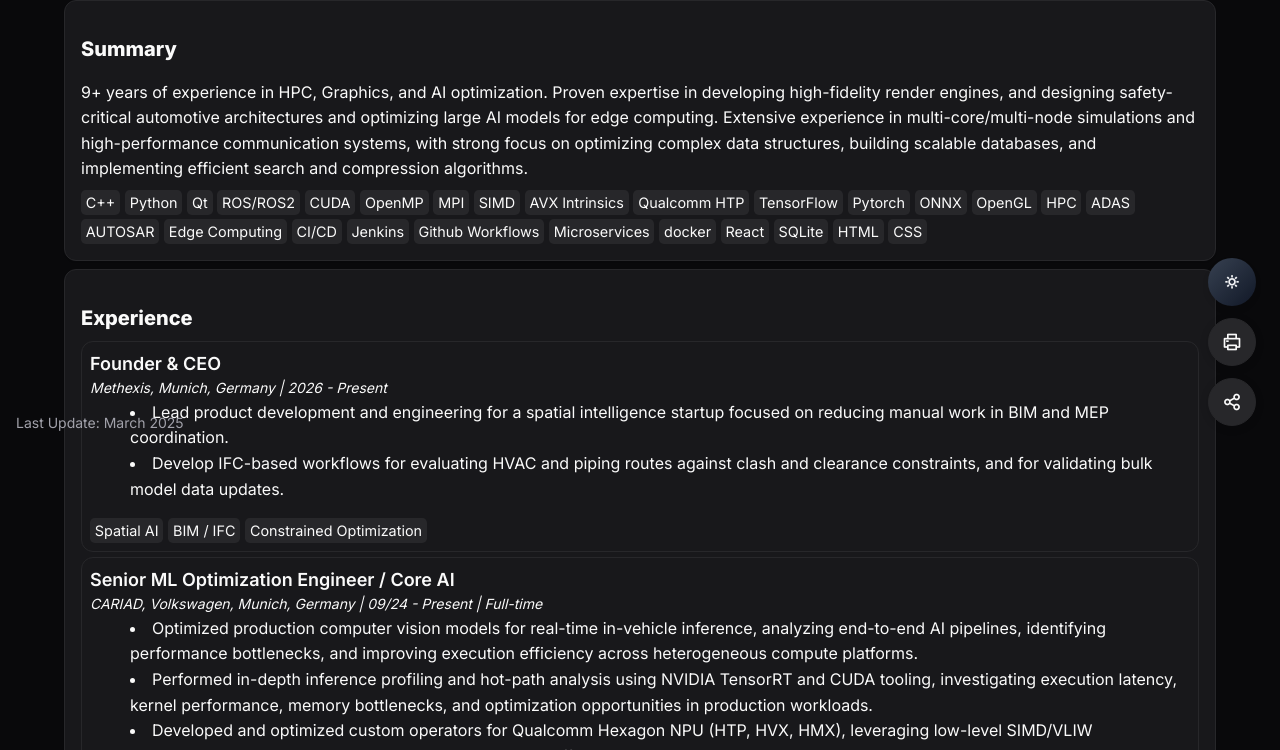
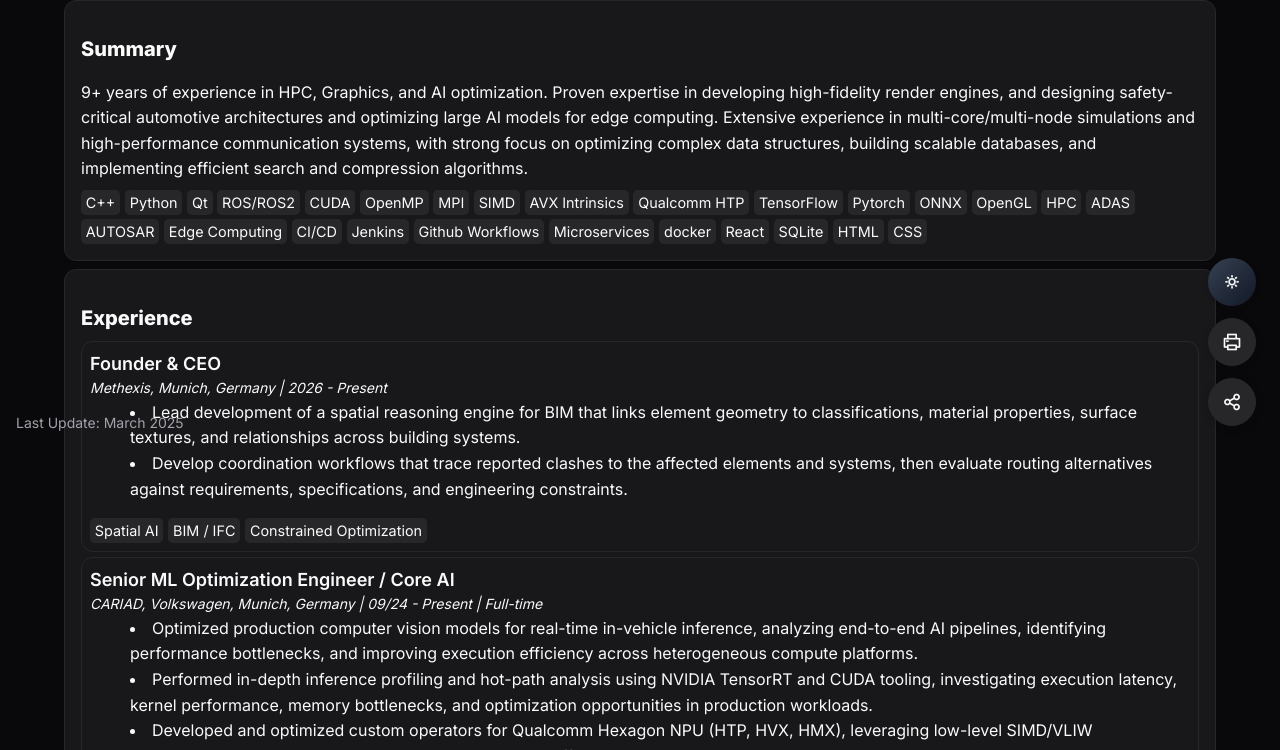
Before and after one commit to A-Sam/cv, a plain HTML site: page index.html in a window 1280 px wide. Shown: the part 350-1100 px from the top of the page. Drawn offline with nearby package versions, Linux system fonts and the light colour scheme.

Commit message:
Revise job description for Founder & CEO role
Updated job responsibilities for clarity and detail.

```diff
--- a/index.html
+++ b/index.html
@@ -107,8 +107,8 @@
                     <p class="italic text-sm"><a href="https://methexis.io/">Methexis</a>, Munich, Germany | 2026 - Present</p>
 
                     <ul class="mt-2 text-gray-700 list-disc list-inside">
-                        <li>Lead product development and engineering for a spatial intelligence startup focused on reducing manual work in BIM and MEP coordination.</li>
-                        <li>Develop IFC-based workflows for evaluating HVAC and piping routes against clash and clearance constraints, and for validating bulk model data updates.</li>
+                        <li>Lead development of a spatial reasoning engine for BIM that links element geometry to classifications, material properties, surface textures, and relationships across building systems.</li>
+                        <li>Develop coordination workflows that trace reported clashes to the affected elements and systems, then evaluate routing alternatives against requirements, specifications, and engineering constraints.</li>
                     </ul>
 
                     <div class="mt-2 flex flex-wrap gap-2">
```
